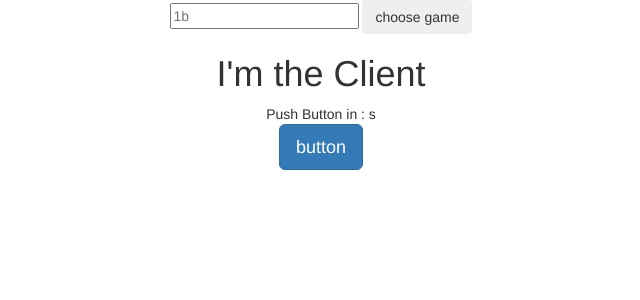
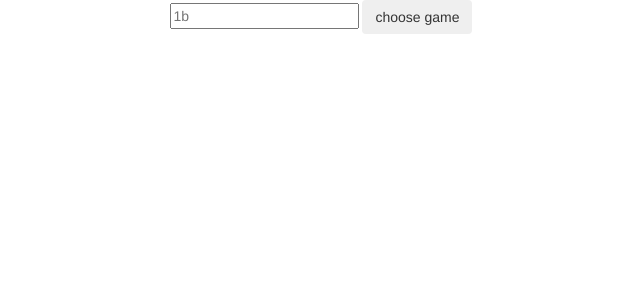
Before and after one commit to RiverOfVomit/ggj2016, a Flask app: page /client in a window 1280 px wide. Shown: the top 300 px of the page, without its empty margins (319-959 px from the left). Run offline with Flask 2, Linux system fonts and the light colour scheme; data that the repository does not hold is empty; some libraries are stand-ins or nearby versions.

Commit message:
morning session

```diff
--- a/rov-ggj2016/static/js/client.js
+++ b/rov-ggj2016/static/js/client.js
@@ -17,19 +17,19 @@
     // });
 
 // choose tile
-$('#choose-tile-button').click(function(){
-  var el = $('#choose-tile'),
-      value = el.find('input').val();
+$('#choose-tile-form').submit(function(){
+  var value = $(this).find('input').val();
   console.log(value);
 
   if (!value == '') {
     socket.emit('choose tile', { "tile": value });
-    // el.fadeOut('300');
-    // $('#mini-game').delay('200').fadeIn('300');
+    $(this).fadeOut('300');
+    $('#mini-game').delay('200').fadeIn('300');
     // counter();
   }else{
     console.log('Bitte Zahl eingeben');
-  };
+  }
+  return false;
 });
 
 // create counter
@@ -38,11 +38,11 @@
       numEl = $('.counter-num');
       numEl.text(num);
 
-// for (i = num; i < cars.length; i--) {
-//     text += cars[i] + "<br>";
-// }
+for (i = num; i < cars.length; i--) {
+    text += cars[i] + "<br>";
+}
 
-  // setTimeout(function(){
-  //   alert("countdown läuft"); }, 1000
-  //   );
+  setTimeout(function(){
+    alert("countdown läuft"); }, 1000
+    );
 };
--- a/rov-ggj2016/templates/client.html
+++ b/rov-ggj2016/templates/client.html
@@ -15,11 +15,12 @@
         <div class="row">
             <div class="col-xs-12">
                 <div id="choose-tile">
-                    <input type="text" placeholder="1b">
-                    <button id="choose-tile-button" class="btn btn secondary">choose game</button>
-
+                    <form id="choose-tile-form">
+                        <input type="text" placeholder="1b">
+                        <button type="submit" id="choose-tile-button" class="btn btn secondary">choose game</button>
+                    </form>
                 </div>
-                <div id="mini-game">
+                <div id="mini-game" class="is-hidden">
                     <h1>I'm the Client</h1>
                     <div class="counter">
                         Push Button in : <span class="counter-num"></span>s
```
Also changed, not shown: 1 other file.
